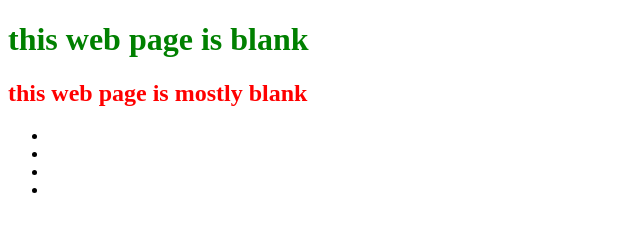
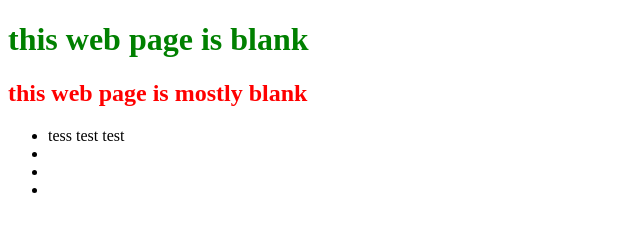
Before and after one commit to AfrahGuedouar/0main_openSAP_course, a plain HTML site: page index.html in a window 1280 px wide. Shown: the full height of the page, 0-640 px from the left. Drawn offline with Linux system fonts and the light colour scheme.

Commit message:
added quote

```diff
--- a/index.html
+++ b/index.html
@@ -8,7 +8,7 @@
 		<h1 style= "color:green"> this web page is blank</h1>
 		<h2 style= "color:red"> this web page is mostly blank </h2>
 		<ul>
-			<li><li>
+			<li>tess test test <li>
 			<li><li>
 		</ul>
 	</body>
```
